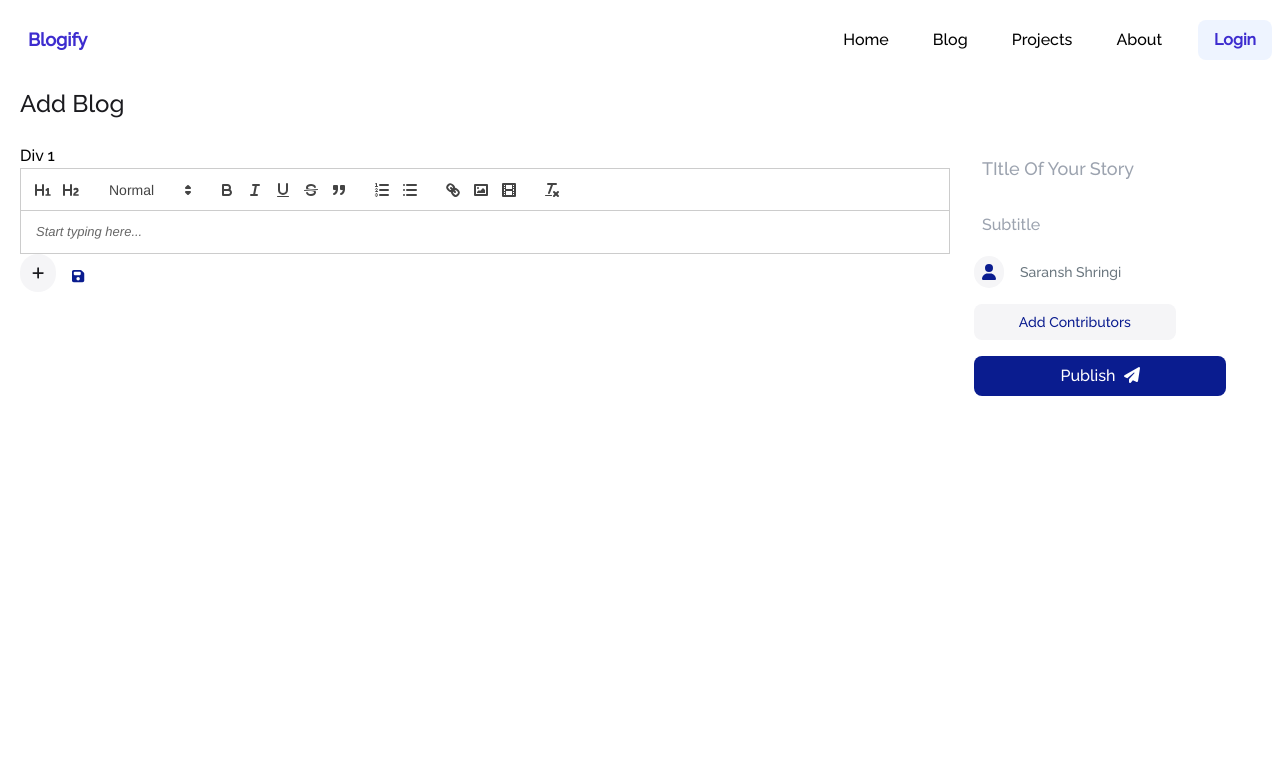
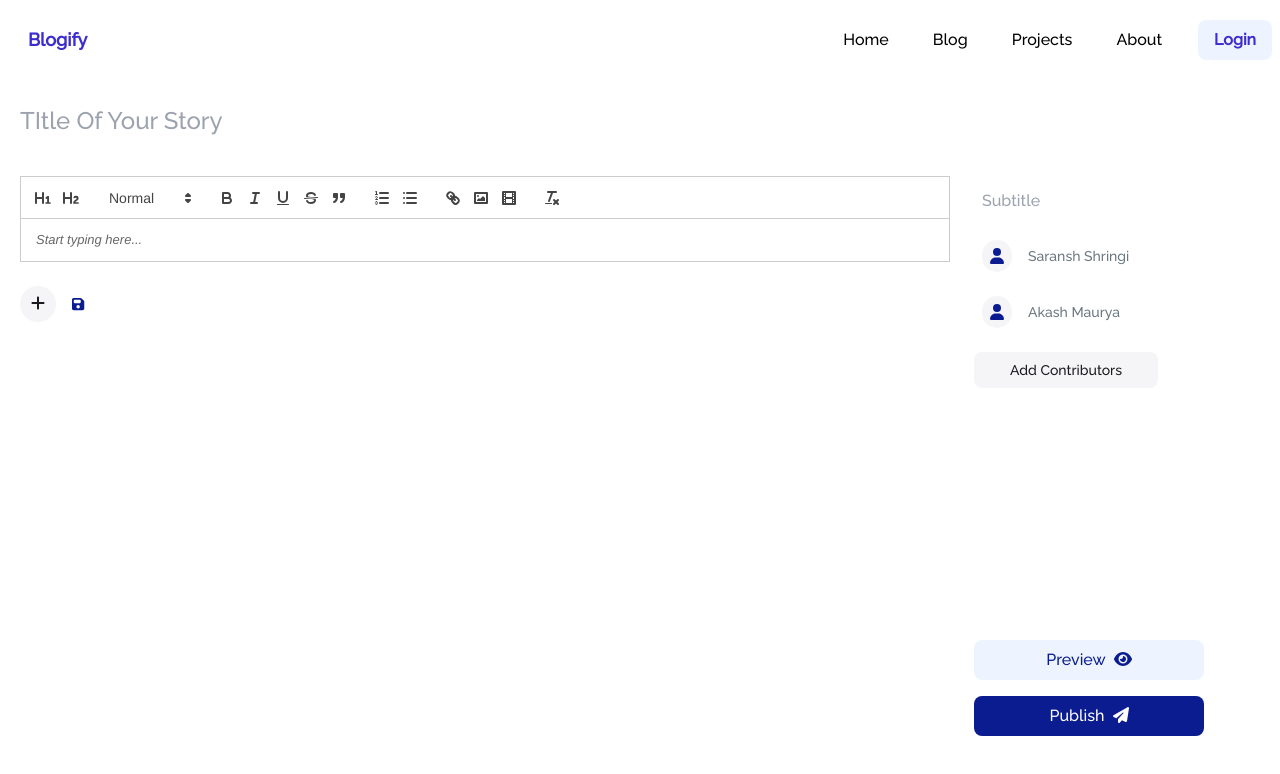
Before and after one commit to AkashMaurya1430/Blog-App, a React (Vite) app in the folder client/: page /add in a window 1280 px wide. Shown: the top 774 px of the page. Built offline with nearby package versions, Linux system fonts and the light colour scheme.

Commit message:
Added logic to populate text components on click of button

```diff
--- a/client/src/screens/AddBlog/ToolBar.jsx
+++ b/client/src/screens/AddBlog/ToolBar.jsx
@@ -13,26 +13,12 @@ import { FontAwesomeIcon } from "@fortawesome/react-fontawesome";
 import React, { useState } from "react";
 
 const ToolBar = ({ changeActiveElement }) => {
-  const [isToolBarOpen, setIsToolbarOpen] = useState(false);
-
-  const captureToolBarClick = (e) => {
-    setIsToolbarOpen(!isToolBarOpen);
-  };
-
   const captureActiveInput = (active_input) => {
     changeActiveElement(active_input);
   };
   return (
     <div>
-      <FontAwesomeIcon
-        onClick={() => {
-          captureToolBarClick();
-        }}
-        className="text-sm p-3 w-fit text-dark-100 bg-light-50 rounded-full cursor-pointer"
-        icon={isToolBarOpen ? faXmark : faPlus}
-      />
-      {isToolBarOpen && (
-        <div className="py-2 px-1 grid grid-cols-7 bg-light-50 rounded-lg w-fit">
+      <div className="py-2 px-1 grid grid-cols-4 bg-light-50 rounded-lg w-fit">
         <FontAwesomeIcon
           onClick={() => {
             captureActiveInput("text");
@@ -57,35 +43,12 @@ const ToolBar = ({ changeActiveElement }) => {
 
         <FontAwesomeIcon
           onClick={() => {
-              captureActiveInput("unordered_list");
-            }}
-            className="text-dark-100 p-2 rounded-full cursor-pointer hover:underline hover:bg-light-0 hover:underline-offset-1"
-            icon={faList12}
-          />
-
-          <FontAwesomeIcon
-            onClick={() => {
-              captureActiveInput("ordered_list");
-            }}
-            className="text-dark-100 p-2 rounded-full cursor-pointer hover:underline hover:bg-light-0 hover:underline-offset-1"
-            icon={faListOl}
-          />
-          <FontAwesomeIcon
-            onClick={() => {
             captureActiveInput("image");
           }}
           className="text-dark-100 p-2 rounded-full cursor-pointer hover:underline hover:bg-light-0 hover:underline-offset-1"
           icon={faImage}
         />
-          <FontAwesomeIcon
-            onClick={() => {
-              captureActiveInput("new_section");
-            }}
-            className="text-dark-100 p-2 rounded-full cursor-pointer hover:underline hover:bg-light-0 hover:underline-offset-1"
-            icon={faSquareFull}
-          />
       </div>
-      )}
     </div>
   );
 };
--- a/client/src/screens/AddBlog/index.jsx
+++ b/client/src/screens/AddBlog/index.jsx
@@ -1,55 +1,78 @@
 import PageTitle from "@/components/PageTitle";
 import TopBar from "@/components/TopBar";
-import React, { useState } from "react";
+import React, { act, useEffect, useState } from "react";
 import ToolBar from "./ToolBar";
 import TextEditor from "@/components/TextEditor";
 import { FontAwesomeIcon } from "@fortawesome/react-fontawesome";
 import {
+  faEye,
   faFloppyDisk,
   faPaperPlane,
   faPlane,
   faPlaneDeparture,
+  faPlus,
   faUser,
 } from "@fortawesome/free-solid-svg-icons";
 
 // Add New Section, New Text, New Image, New Code Blog, New ordered list, New unordered list
 
 const AddBlog = () => {
-  const [domElements, setDomElements] = useState([]);
+  const [domElements, setDomElements] = useState(["text"]);
   const [activeElement, setActiveElement] = useState("text");
   const [isContributorContainerActive, setIsContributorContainerActive] =
     useState(false);
 
+  const [isToolBarOpen, setIsToolbarOpen] = useState(false);
+
   const changeActiveElement = (activeElement) => {
     setActiveElement(activeElement);
+    setDomElements([...domElements, activeElement]);
   };
+
   return (
     <div>
       <TopBar />
-      <PageTitle className={"py-2 px-5"} title={"Add Blog"} />
-      <div className="w-full flex flex-row gap-6 px-5">
-        <div className="flex flex-col w-3/4 ">
-          <div className="">Div 1</div>
-          {domElements.map((element) => {
-            return element;
-          })}
-          <TextEditor />
-          <div className="toolbar flex w-fit gap-2">
-            <ToolBar changeActiveElement={changeActiveElement} />
-            <button className="text-sm bg-transparent text-primary-100 border-none rounded-full py-0 px-2">
-              <FontAwesomeIcon icon={faFloppyDisk} />
-            </button>
-          </div>
-        </div>
-        <div className="flex flex-col gap-2">
       <div>
         <input
           type="text"
           name="title"
-              className="focus:border-none active:border-none p-2 h-12 text-dark-50 text-lg font-normal"
+          className="border border-none focus:border focus:border-none active:border active:border-none py-5 px-5 mb-4 h-20 text-dark-50 text-2xl font-medium"
           placeholder="TItle Of Your Story"
         />
       </div>
+      <div className="w-full flex flex-row gap-6 px-5">
+        <div className="flex flex-col w-3/4 ">
+          <div className=" flex flex-col gap-4">
+            {domElements.map((element, i) => {
+              if (element == "text") {
+                return <TextEditor key={i} />;
+              }
+            })}
+          </div>
+
+          <div className="toolbar flex w-fit gap-2 mt-4">
+            <div className="flex flex-col">
+              <div className="flex flex-row items-center justify-start gap-2 my-2">
+                <button
+                  className="btn text-dark-100 bg-light-50 w-9 h-9  font-medium rounded-full cursor-pointer"
+                  onClick={() => {
+                    setIsToolbarOpen(!isToolBarOpen);
+                  }}
+                >
+                  <FontAwesomeIcon icon={faPlus} />
+                </button>
+                <button className="text-sm bg-transparent text-primary-100 border-none rounded-full py-0 px-2 ">
+                  <FontAwesomeIcon icon={faFloppyDisk} />
+                </button>
+              </div>
+              {isToolBarOpen && (
+                <ToolBar changeActiveElement={changeActiveElement} />
+              )}
+            </div>
+          </div>
+        </div>
+        <div className="flex flex-col justify-between h-[70vh]">
+          <div className="flex flex-col gap-2">
             <div>
               <input
                 type="text"
@@ -58,7 +81,7 @@ const AddBlog = () => {
                 placeholder="Subtitle"
               />
             </div>
-          <div className="flex flex-row flex-wrap items-center justify-start gap-4">
+            <div className="p-2 flex  flex-row flex-wrap items-center justify-start gap-4">
               <FontAwesomeIcon
                 icon={faUser}
                 className="p-2 bg-light-50 text-primary-100 rounded-full"
@@ -67,11 +90,22 @@ const AddBlog = () => {
                 Saransh Shringi
               </span>
             </div>
+            <div className="p-2 flex  flex-row flex-wrap items-center justify-start gap-4">
+              <FontAwesomeIcon
+                icon={faUser}
+                className="p-2 bg-light-50 text-primary-100 rounded-full"
+              />
+              <span className="text-sm text-dark-50 font-normal">
+                Akash Maurya
+              </span>
+            </div>
             <div className="flex flex-col items-start justify-start py-2">
               <button
-              className="btn bg-light-50 text-primary-100 font-medium text-sm w-[80%] px-4 py-2 rounded-lg"
+                className="btn bg-light-50 text-dark-100 font-medium text-sm w-[80%] px-4 py-2 rounded-lg"
                 onClick={() => {
-                setIsContributorContainerActive(!isContributorContainerActive);
+                  setIsContributorContainerActive(
+                    !isContributorContainerActive
+                  );
                 }}
               >
                 Add Contributors
@@ -79,9 +113,14 @@ const AddBlog = () => {
 
               {isContributorContainerActive && <div>Contributors</div>}
             </div>
+          </div>
 
-          <div className="flex items-start justify-start">
-            <button className="btn text-md font-medium text-light-0 rounded-lg py-2 bg-primary-100 w-full">
+          <div className=" flex flex-col gap-4 w-full">
+            <button className="btn text-md font-medium text-primary-100 bg-primary-25 py-2 rounded-lg">
+              <span>Preview</span>
+              <FontAwesomeIcon icon={faEye} className="ml-2" />
+            </button>
+            <button className="btn text-md font-medium text-light-0 rounded-lg py-2 bg-primary-100 ">
               <span>Publish</span>
               <FontAwesomeIcon
                 icon={faPaperPlane}
```
Lines whose indentation alone changed are shown as unchanged.
